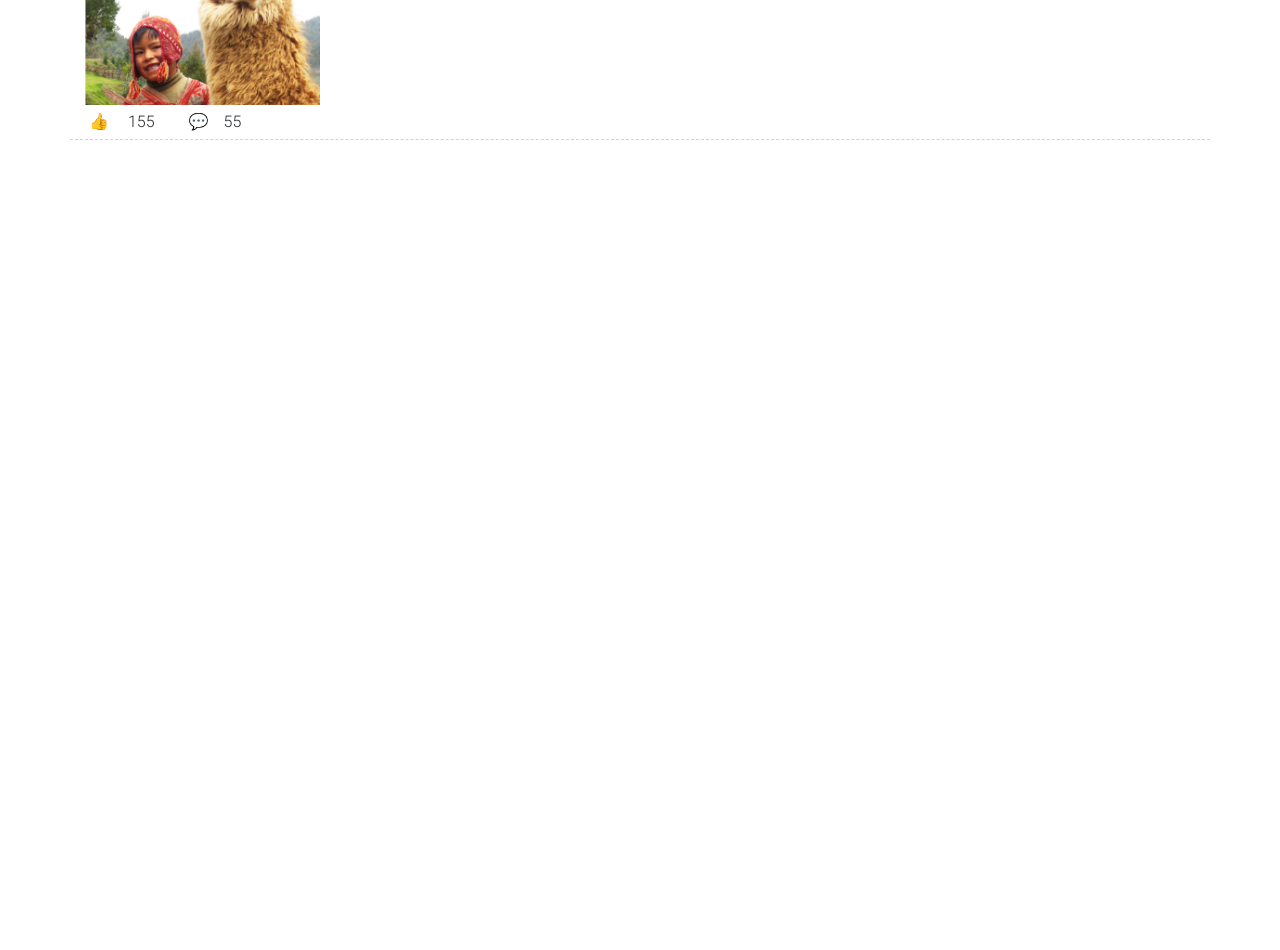
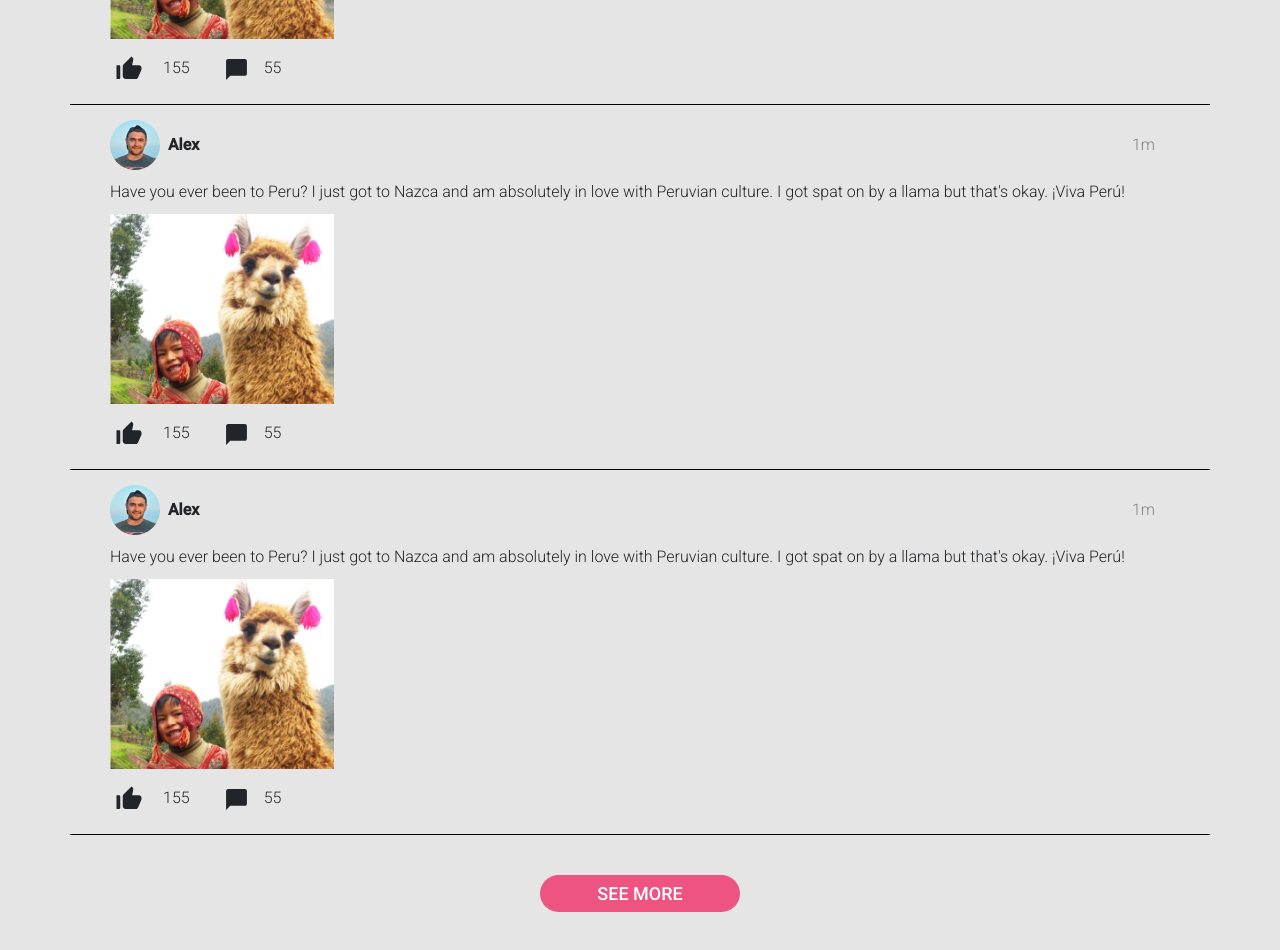
Before and after one commit to AlexCyphus/tandem-experiments, a React (Create React App) app in the folder exp-1/: page / in a window 1280 px wide. Shown: the part 260-1210 px from the top of the page. Before the commit the page ends 800 px from the top, so only its background shows below. Built offline with nearby package versions, Linux system fonts and the light colour scheme.

Commit message:
hello world

```diff
--- a/exp-1/package.json
+++ b/exp-1/package.json
@@ -3,6 +3,8 @@
   "version": "0.1.0",
   "private": true,
   "dependencies": {
+    "@material-ui/core": "^4.11.0",
+    "@material-ui/icons": "^4.9.1",
     "@testing-library/jest-dom": "^4.2.4",
     "@testing-library/react": "^9.5.0",
     "@testing-library/user-event": "^7.2.1",
--- a/exp-1/src/App.css
+++ b/exp-1/src/App.css
@@ -1,15 +1,18 @@
 @import url('https://fonts.googleapis.com/css2?family=Roboto:wght@300&display=swap');
+@import url('https://fonts.googleapis.com/css2?family=Roboto:wght@500&display=swap');
 
 .app {
   overflow-x: hidden;
-  padding: 35px 40px;
   font-size: 16px;
   font-family: Roboto;
+  background-color: #E5E5E5;
+  font-weight: 300;
 }
 
 .icon-image {
   width: 50px;
   height: 50px;
+  padding: 0 8px 0px 0 !important;
 }
 
 .reaction {
@@ -17,7 +20,8 @@
 }
 
 .outer-post {
-  border-bottom: 0.5px lightgrey dashed;
+  border-bottom: 0.5px black solid;
+  padding: 15px 40px !important;
 }
 
 .posted-image {
@@ -30,11 +34,61 @@
   color: grey;
 }
 
-.brd {
-  padding-bottom: 15px;
-  width: 100%;
-}
-
 .reactions {
   padding: 5px 0;
 }
+
+.message {
+  padding: 10px 0px;
+}
+
+.name {
+  font-weight: bold;
+}
+
+.posted-image {
+  padding: 0 0 10px 0 !important;
+}
+
+.reaction {
+  vertical-align: middle;
+}
+
+.count {
+  top: 1.5px;
+}
+
+.seeMoreButton {
+  background-color: #ED5481;
+  color: white;
+  font-weight: 500;
+  text-align: center;
+  width: 200px;
+  border-radius: 50px;
+  font-size: 18px;
+  padding: 5px;
+}
+
+.seeMoreContainer {
+  margin: 40px;
+}
+
+.black {
+  background-color: black;
+  z-index: 2;
+  height: 100%;
+  width: 100%;
+  position: fixed;
+  opacity: 50%;
+}
+
+.overlayCard {
+  z-index: 3;
+  height: 100px;
+  position: fixed;
+  width: 100%;
+  height: 60vh;
+  top: 40vh;
+  background-color: #F1F1F1;
+  border-radius: 40px 40px 0 0;
+}
--- a/exp-1/src/App.js
+++ b/exp-1/src/App.js
@@ -4,6 +4,13 @@ import Post from "./components/Post"
 class App extends Component {
   constructor() {
     super()
+    this.state = {card: 0,}
+    this.togglePopup = this.togglePopup.bind(this);
+  }
+
+  togglePopup() {
+    this.setState({card: 1});
+    console.log(this.state.card)
   }
 
   handleSendData(data) {
@@ -18,7 +25,19 @@ class App extends Component {
   render() {
     return (
       <div className="app">
-        <p>Tandem Life</p>
+        <div className={this.state.card ? 'overlayCard' : 'd-none'}>
+            <p>Tandem Life</p>
+        </div>
+        <div className={this.state.card ? 'black' : ''}></div>
+        <Post
+          name="Alex"
+          time="1"
+          image="llama.png"
+          message="Have you ever been to Peru? I just got to Nazca and am absolutely in love with Peruvian culture. I got spat on by a llama but that's okay. ¡Viva Perú!"
+          likes="155"
+          comments="55"
+          onClick = {this.togglePopup}
+        />
         <Post
           name="Alex"
           time="1"
@@ -27,6 +46,19 @@ class App extends Component {
           likes="155"
           comments="55"
         />
+        <Post
+          name="Alex"
+          time="1"
+          image="llama.png"
+          message="Have you ever been to Peru? I just got to Nazca and am absolutely in love with Peruvian culture. I got spat on by a llama but that's okay. ¡Viva Perú!"
+          likes="155"
+          comments="55"
+        />
+        <div className="seeMoreContainer d-flex">
+          <div className="seeMoreButton m-auto">
+            <p className="m-0"onClick={this.togglePopup}>SEE MORE</p>
+          </div>
+        </div>
       </div>
     )
   }
--- a/exp-1/src/components/Post.js
+++ b/exp-1/src/components/Post.js
@@ -1,4 +1,5 @@
 import React from 'react';
+import { ChatBubble, ThumbUpAlt } from '@material-ui/icons';
 
 const test = "d-none"
 
@@ -14,22 +15,24 @@ function Post({name, time, message, image=false, audio=false, likes, comments})
     <div>
       <div className="outer-post container">
         <div className="inner-post">
-          <div className="row w-100 post-poster">
+          <div className="row w-100 post-poster m-0">
             <img src="/logo192.png" className="col-auto icon-image"/>
-            <p className="col-auto m-auto p-0">{name}</p>
-            <p className="col text-right m-auto p-0 time">{time}m</p>
+            <p className="col-auto m-auto p-0 name">{name}</p>
+            <p className="col text-right m-auto time">{time}m</p>
           </div>
-          <p className="row">{message}</p>
-          <img src={"/"+image} className= {"col-auto posted-image p-0 m-0 " + img}/>
+          <p className="w-100 m-0 message">{message}</p>
+          <img src={"/"+image} className= {"col-auto posted-image m-0 " + img}/>
           <img src={"/"+aud} className= {"col-auto posted-image p-0 m-0 " + aud}/>
           <div className="row m-0 reactions">
             <div className="reaction col-auto row">
-              <div className="col-auto pl-1">👍</div>
-              <div className="col-auto pl-1">{likes}</div>
+
+
+              <div className="col-auto pl-1"><ThumbUpAlt style={{ fontSize: 30 }}/> </div>
+              <div className="col-auto pl-1 count">{likes}</div>
             </div>
             <div className="reaction col-auto row">
-              <div className="col-auto pl-1 m-auto">💬</div>
-              <div className="col-auto p-0">{comments}</div>
+              <div className="col-auto pl-1 m-auto"><ChatBubble style={{ fontSize: 25 }}/></div>
+              <div className="col-auto p-0 count">{comments}</div>
             </div>
           </div>
         </div>
```
Also changed, not shown: 1 other file (tests, documents, lock files or other folders).
